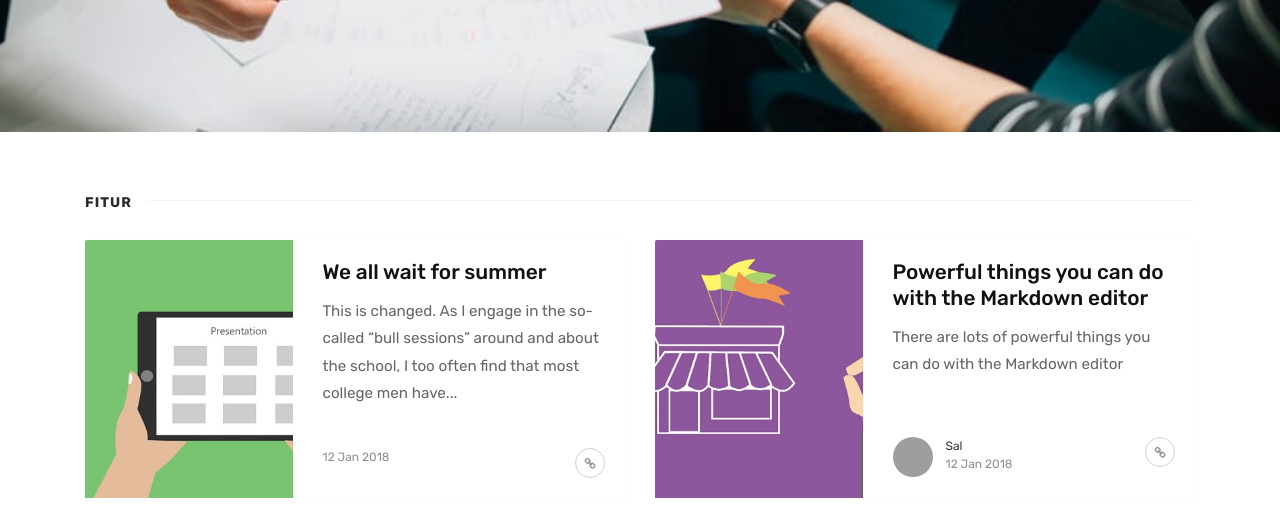
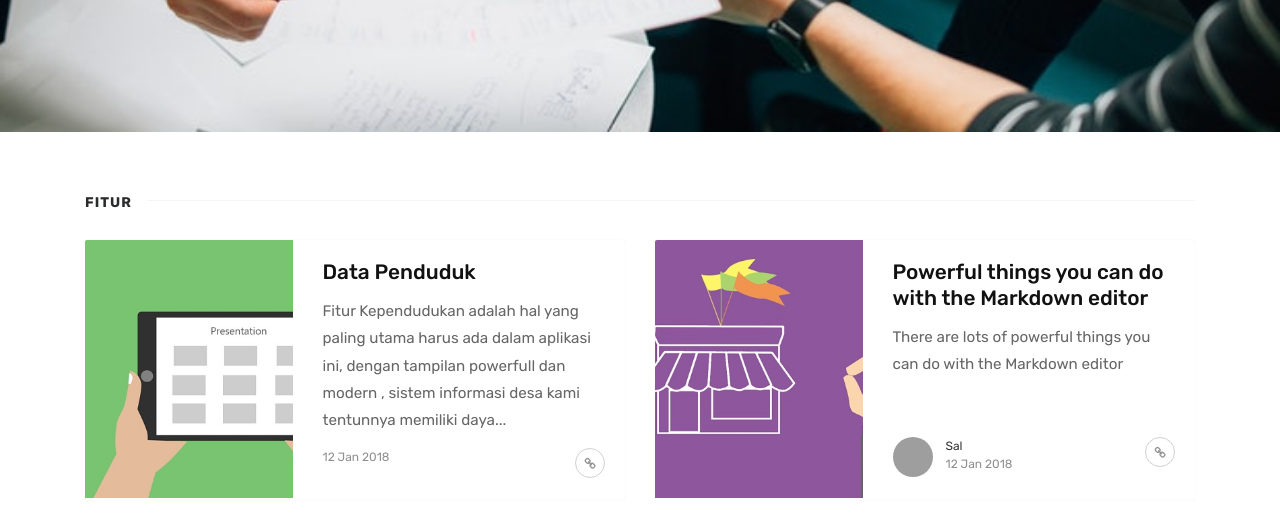
Before and after one commit to nifqi18/nifqi18.github.io, a Jekyll site: the page built from index.html, in a window 1280 px wide and 900 px high, scrolled down 634 px, cut to the strip 0-521 px from the top of the window. Built offline with Jekyll 4.4.1, drawn with Linux system fonts in a browser that asks for light colours; the list of posts is cut into pages by our own code; comment, search, counter and statistics services are not loaded; grey boxes are pictures that could not be loaded.

Commit message:
Update Post

```diff
--- a/_posts/2018-01-12-we-all-wait-for-summer.md
+++ b/_posts/2018-01-12-we-all-wait-for-summer.md
@@ -1,10 +1,12 @@
 ---
 layout: post
-title:  "We all wait for summer"
+title:  "Data Penduduk"
 categories: [ Jekyll, tutorial ]
 image: assets/images/1.jpg
 featured: true
 ---
-This is changed. As I engage in the so-called "bull sessions" around and about the school, I too often find that most college men have a misconception of the purpose of education. Most of the "brethren" think that <a href="#">education should equip</a> them with the proper instruments of exploitation so that they can forever trample over the masses. Still others think that education should furnish them with noble ends rather than means to an end.
+Fitur Kependudukan adalah hal yang paling utama harus ada dalam aplikasi ini, dengan tampilan powerfull dan modern , sistem informasi desa kami tentunnya memiliki daya tarik sendiri yang tidak di miliki sistem informasi desa lain.
+
+<a href="#">education should equip</a> them with the proper instruments of exploitation so that they can forever trample over the masses. Still others think that education should furnish them with noble ends rather than means to an end.
 
 It seems to me that education has a two-fold function to perform in the life of man and in society: the one is utility and the other is culture. Education must enable a man to become more efficient, to achieve with increasing facility the ligitimate goals of his life.
```
